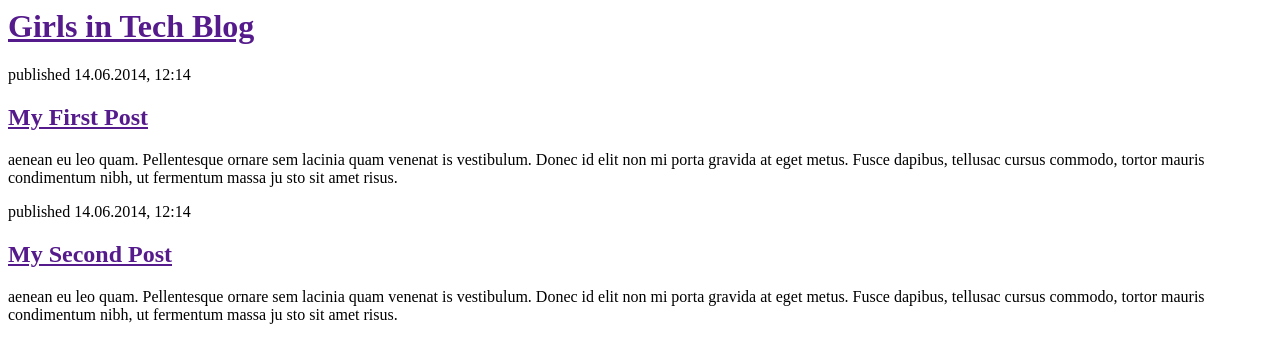
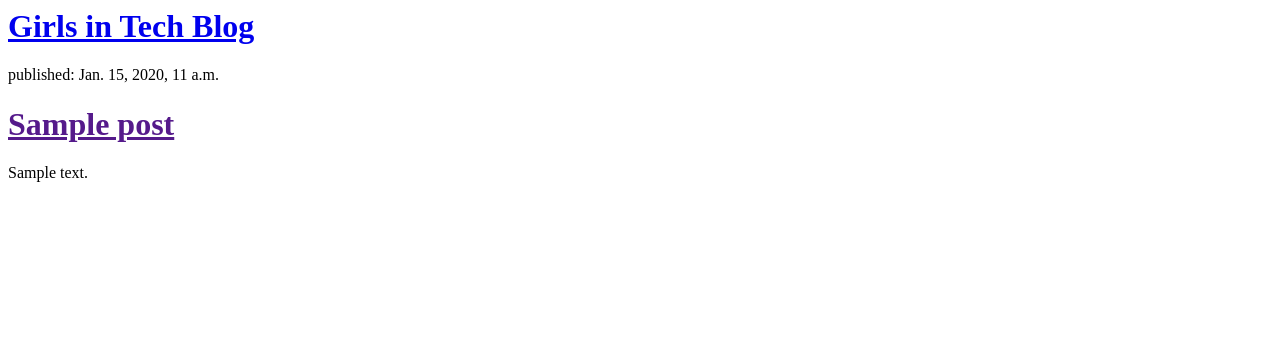
Before and after one commit to kayleighraine/my-first-blog, a Django app: template blog/templates/blog/post_list.html in a window 1280 px wide. Shown: the top 363 px of the page. Run offline with Django 3.2, Linux system fonts and the light colour scheme; the template is opened without the code that fills it: values that come from a table or form of the project are taken from there, others are empty; tables that the repository leaves empty hold one stand-in row (values such as "Sample post").

Commit message:
Modified templates to display posts from database.

```diff
--- a/blog/models.py
+++ b/blog/models.py
@@ -11,5 +11,5 @@ class Post(models.Model):
     def publish(self):
         self.published_date = timezone.now()
         self.save
-    def _str_(self):
+    def __str__(self):
         return self.title
--- a/blog/templates/blog/post_list.html
+++ b/blog/templates/blog/post_list.html
@@ -3,24 +3,15 @@
       <title>Girl's in Tech Blog</title>
   </head>
   <body>
-      <div>
-          <h1><a href="">Girls in Tech Blog</a></h1>
-      </div>
-      <div>
-          <p>published 14.06.2014, 12:14</p>
-          <h2><a href="">My First Post</a></h2>
-          <p>aenean eu leo quam. Pellentesque ornare sem lacinia quam venenat
-is vestibulum. Donec id elit non mi porta gravida at eget metus. Fusce dapibus,
-tellusac cursus commodo, tortor mauris condimentum nibh, ut fermentum massa ju
-sto sit amet risus.</p>
-      </div>
-      <div>
-          <p>published 14.06.2014, 12:14</p>
-          <h2><a href="">My Second Post</a></h2>
-          <p>aenean eu leo quam. Pellentesque ornare sem lacinia quam venenat
-is vestibulum. Donec id elit non mi porta gravida at eget metus. Fusce dapibus,
-tellusac cursus commodo, tortor mauris condimentum nibh, ut fermentum massa ju
-sto sit amet risus.</p>
-      </div>
+        <div>
+<h1><a href="/">Girls in Tech Blog</a></h1>
+        </div>
+{% for post in posts %}
+  <div>
+    <p>published: {{ post.published_date }}</p>
+    <h1><a href="">{{ post.title }}</a></h1>
+    <p>{{ post.text|linebreaksbr }}</p>
+  </div>
+{% endfor %}
   </body>
 </html>
--- a/blog/views.py
+++ b/blog/views.py
@@ -1,5 +1,7 @@
 from django.shortcuts import render
-
+from django.utils import timezone
+from .models import Post
 # Create your views here.
 def post_list(request):
-    return render(request, 'blog/post_list.html', {})
+    posts = Post.objects.filter(published_date__lte=timezone.now()).order_by('published_date')
+    return render(request, 'blog/post_list.html', {'posts':posts})
```
